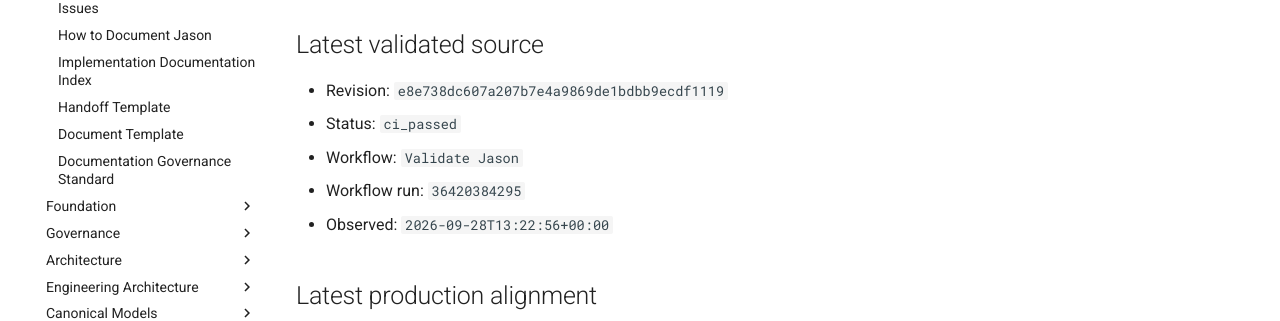
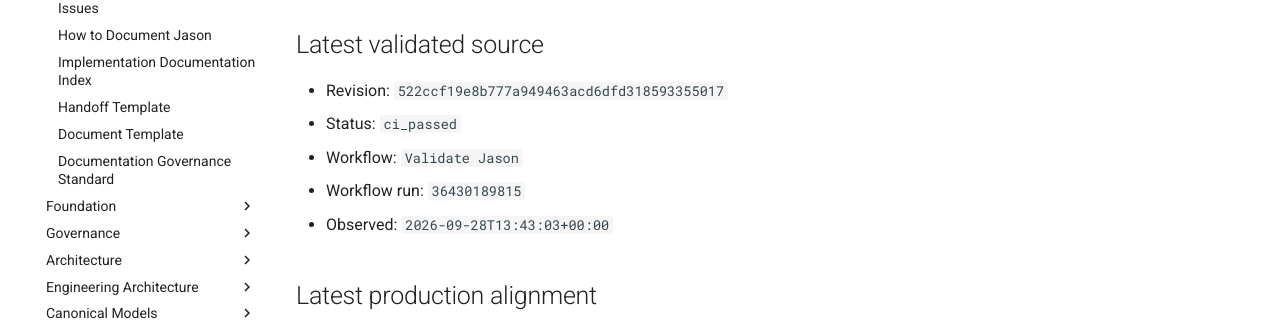
Before and after one commit to al-teamaot-com/jason, an MkDocs documentation site: the page built from docs/control/AUTOMATED-CHANGE-STATE.md, in a window 1280 px wide and 1163 px high. Shown: the part 337-658 px from the top of the window. Built offline with MkDocs 1.6.1 and Material for MkDocs 9.7.7, drawn with Linux system fonts in a browser that asks for light colours; comment, search, counter and statistics services are not loaded.

Commit message:
Reconcile automated documentation state for 522ccf19e8b7

```diff
--- a/docs/control/AUTOMATED-CHANGE-STATE.md
+++ b/docs/control/AUTOMATED-CHANGE-STATE.md
@@ -8,11 +8,11 @@
 
 ## Latest validated source
 
-- Revision: `e8e738dc607a207b7e4a9869de1bdbb9ecdf1119`
+- Revision: `522ccf19e8b777a949463acd6dfd318593355017`
 - Status: `ci_passed`
 - Workflow: `Validate Jason`
-- Workflow run: `36420384295`
-- Observed: `2026-09-28T13:22:56+00:00`
+- Workflow run: `36430189815`
+- Observed: `2026-09-28T13:43:03+00:00`
 
 ## Latest production alignment
 
```
Also changed, not shown: docs/control/AUTOMATED-CHANGE-STATE.json (+4 -4 lines).
